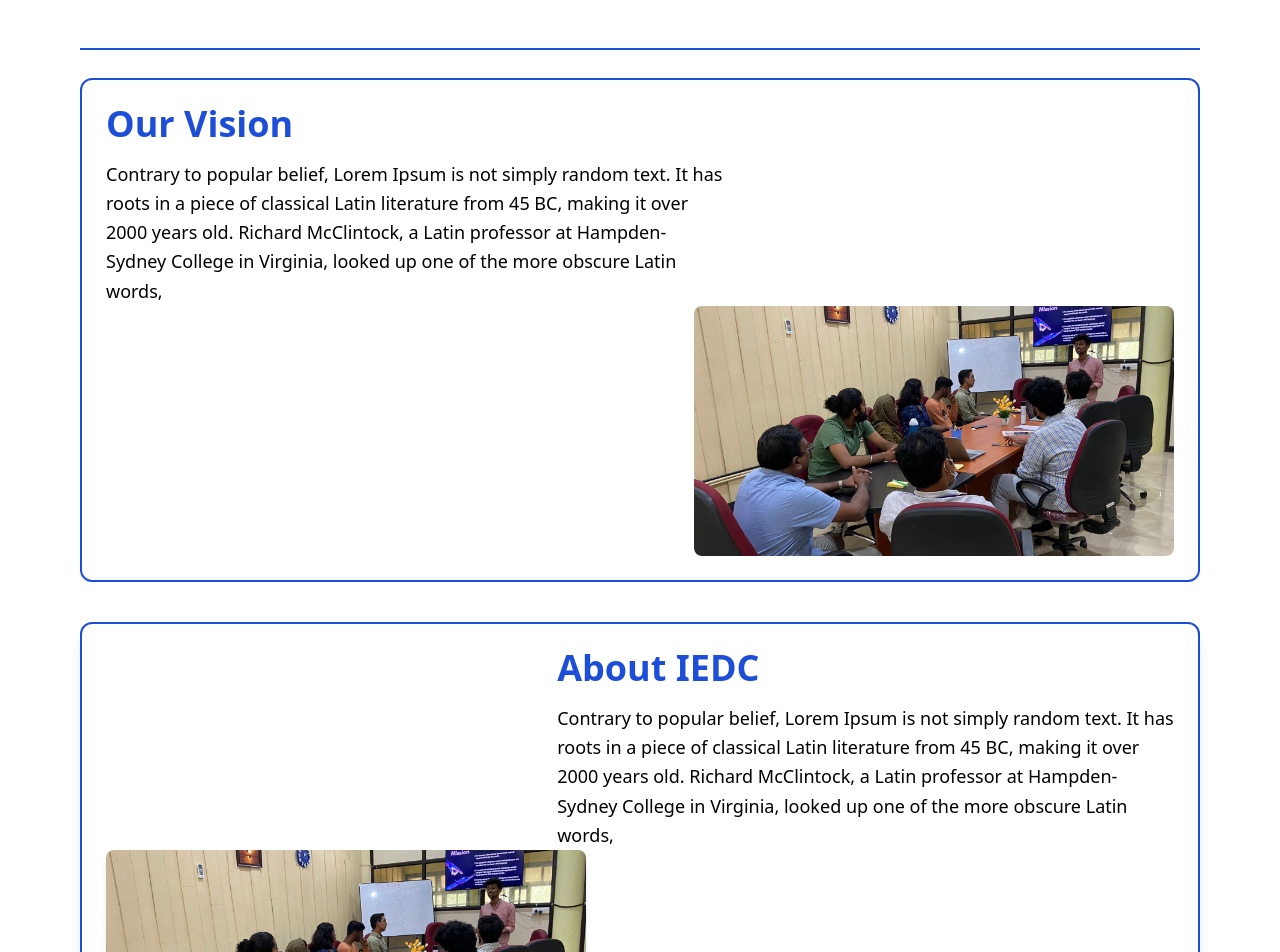
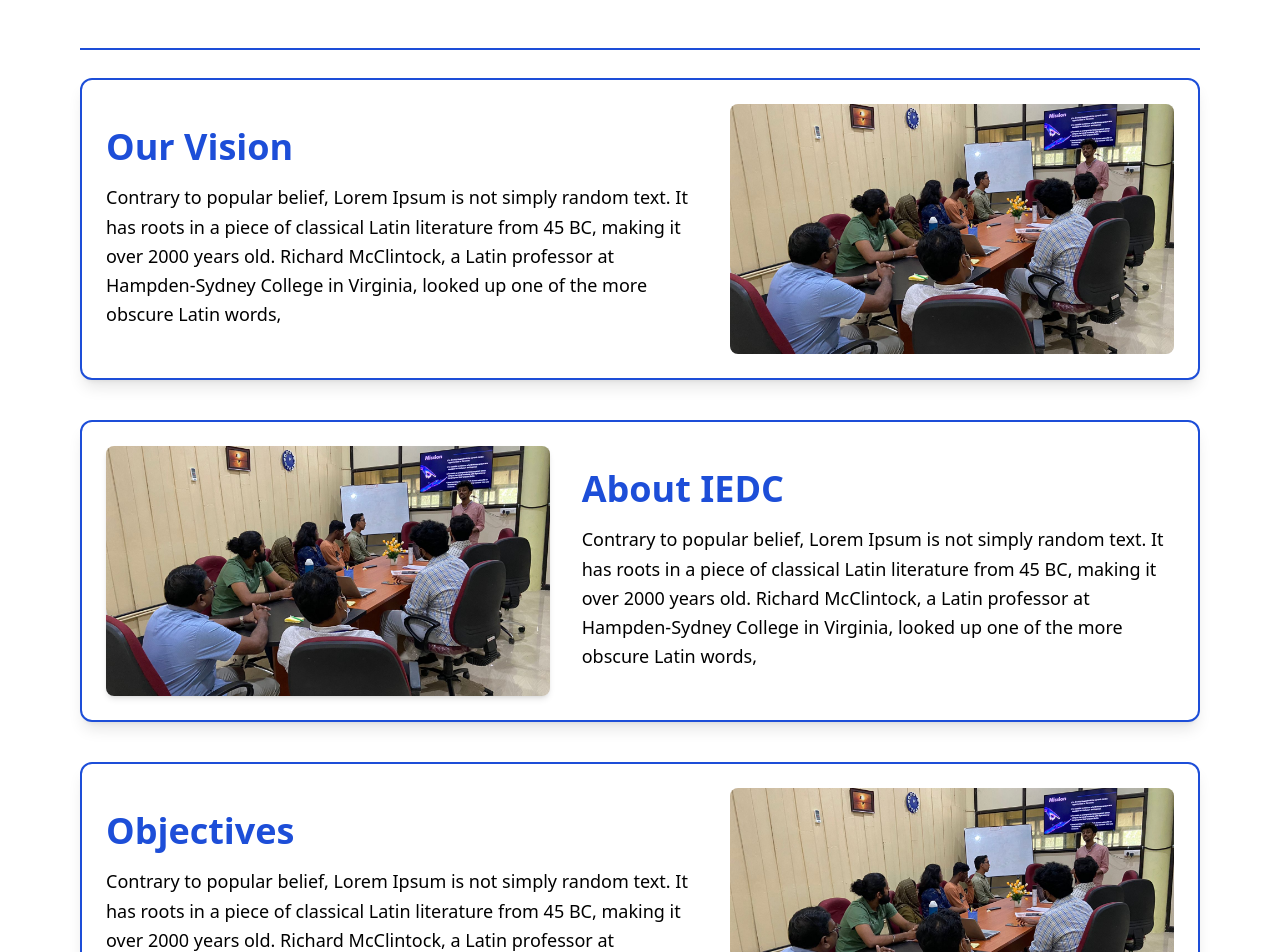
Before and after one commit to callmesidhu/React-IEDCCET-website, a React (Vite) app: page / in a window 1280 px wide. Shown: the part 2320-3272 px from the top of the page. Built offline with nearby package versions, Linux system fonts and the light colour scheme; a web font is replaced by a local one.

Commit message:
about page responsive added

```diff
--- a/src/components/landing/About.jsx
+++ b/src/components/landing/About.jsx
@@ -3,75 +3,80 @@
 
 const About = () => {
   return (
-    <div className="min-h-screen mx-20 my-14">
-      <h1 className="text-5xl font-bold text-blue-700 mb-12 ">IEDC CET</h1>
+    <div className="min-h-screen px-4 md:px-20 my-14">
+      <h1 className="text-4xl md:text-5xl font-bold text-blue-700 mb-12 text-center md:text-left">
+        IEDC CET
+      </h1>
 
       <hr className="border-t-2 border-blue-700 my-7" />
 
-      <div className="bg-white p-6 rounded-xl  mb-10 border-2 border-blue-700">
-        <div className="flow-root items-center gap-8">
-          <div className="float-left w-3/5  pr-6">
-            <h2 className="text-4xl font-bold text-blue-700 mb-4 relative ">
+      {/* Section 1: Our Vision */}
+      <div className="bg-white p-6 rounded-xl shadow-lg mb-10 border-2 border-blue-700">
+        <div className="flex flex-col md:flex-row items-center gap-8">
+          <div className="md:w-3/5">
+            <h2 className="text-3xl md:text-4xl font-bold text-blue-700 mb-4">
               Our Vision
             </h2>
             <p className="text-black text-lg leading-relaxed">
               Contrary to popular belief, Lorem Ipsum is not simply random text.
               It has roots in a piece of classical Latin literature from 45 BC,
-              making it over 2000 years old. Richard McClintock, a Latin
-              professor at Hampden-Sydney College in Virginia, looked up one of
-              the more obscure Latin words,
+              making it over 2000 years old. Richard McClintock, a Latin professor at
+              Hampden-Sydney College in Virginia, looked up one of the more obscure Latin words,
             </p>
           </div>
-          <div className="float-right">
+          <div className="w-full md:w-[480px]">
             <img
               src={aboutimg}
-              className="w-[480px] h-[250px] rounded-lg object-cover"
+              className="w-full h-[250px] rounded-lg object-cover"
+              alt="Our Vision"
             />
           </div>
         </div>
       </div>
 
+      {/* Section 2: About IEDC */}
       <div className="bg-white p-6 rounded-xl shadow-lg mb-10 border-2 border-blue-700">
-        <div className="flow-root items-center gap-8">
-          <div className="float-right w-3/5 pl-6">
-            <h2 className="text-4xl font-bold text-blue-700 mb-4 relative">
+        <div className="flex flex-col md:flex-row-reverse items-center gap-8">
+          <div className="md:w-3/5">
+            <h2 className="text-3xl md:text-4xl font-bold text-blue-700 mb-4">
               About IEDC
             </h2>
             <p className="text-black text-lg leading-relaxed">
               Contrary to popular belief, Lorem Ipsum is not simply random text.
               It has roots in a piece of classical Latin literature from 45 BC,
-              making it over 2000 years old. Richard McClintock, a Latin
-              professor at Hampden-Sydney College in Virginia, looked up one of
-              the more obscure Latin words,
+              making it over 2000 years old. Richard McClintock, a Latin professor at
+              Hampden-Sydney College in Virginia, looked up one of the more obscure Latin words,
             </p>
           </div>
-          <div className="float-left">
+          <div className="w-full md:w-[480px]">
             <img
               src={aboutimg}
-              className="w-[480px] h-[250px] rounded-lg shadow-md hover:shadow-xl transition-shadow duration-300 object-cover"
+              className="w-full h-[250px] rounded-lg shadow-md hover:shadow-xl transition-shadow duration-300 object-cover"
+              alt="About IEDC"
             />
           </div>
         </div>
       </div>
 
-      <div className="bg-white p-6 rounded-xl shadow-lg mb-10 border-2 border-blue-700 ">
-        <div className="flow-root items-center gap-8">
-          <div className="float-left w-3/5 pr-6">
-            <h2 className="text-4xl font-bold text-blue-700 mb-4 relative ">
+      {/* Section 3: Objectives */}
+      <div className="bg-white p-6 rounded-xl shadow-lg mb-10 border-2 border-blue-700">
+        <div className="flex flex-col md:flex-row items-center gap-8">
+          <div className="md:w-3/5">
+            <h2 className="text-3xl md:text-4xl font-bold text-blue-700 mb-4">
               Objectives
             </h2>
             <p className="text-black text-lg leading-relaxed">
               Contrary to popular belief, Lorem Ipsum is not simply random text.
               It has roots in a piece of classical Latin literature from 45 BC,
-              making it over 2000 years old. Richard McClintock, a Latin
-              professor at Hampden-Sydney College in Virginia, looked up one of
-              the more obscure Latin words,
+              making it over 2000 years old. Richard McClintock, a Latin professor at
+              Hampden-Sydney College in Virginia, looked up one of the more obscure Latin words,
             </p>
           </div>
-          <div className="float-right ">
+          <div className="w-full md:w-[480px]">
             <img
               src={aboutimg}
-              className="w-[480px] h-[250px] rounded-lg object-cover"
+              className="w-full h-[250px] rounded-lg object-cover"
+              alt="Objectives"
             />
           </div>
         </div>
```
